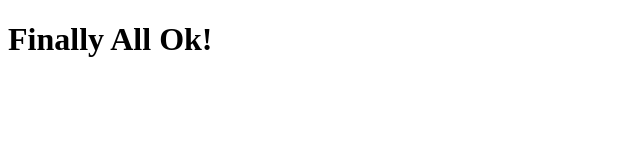
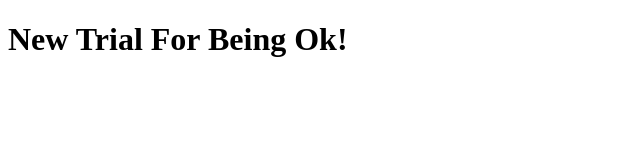
Before and after one commit to tiyamfoyraz/test, a plain HTML site: page index.html in a window 1280 px wide. Shown: the whole page, without its empty margins (0-640 px from the left). Drawn offline with Linux system fonts and the light colour scheme.

Commit message:
Notun Abar

```diff
--- a/index.html
+++ b/index.html
@@ -7,6 +7,6 @@
     <link rel="stylesheet" href="style.css">
 </head>
 <body>
-    <h1>Finally All Ok!</h1>
+    <h1>New Trial For Being Ok!</h1>
 </body>
 </html>
```
